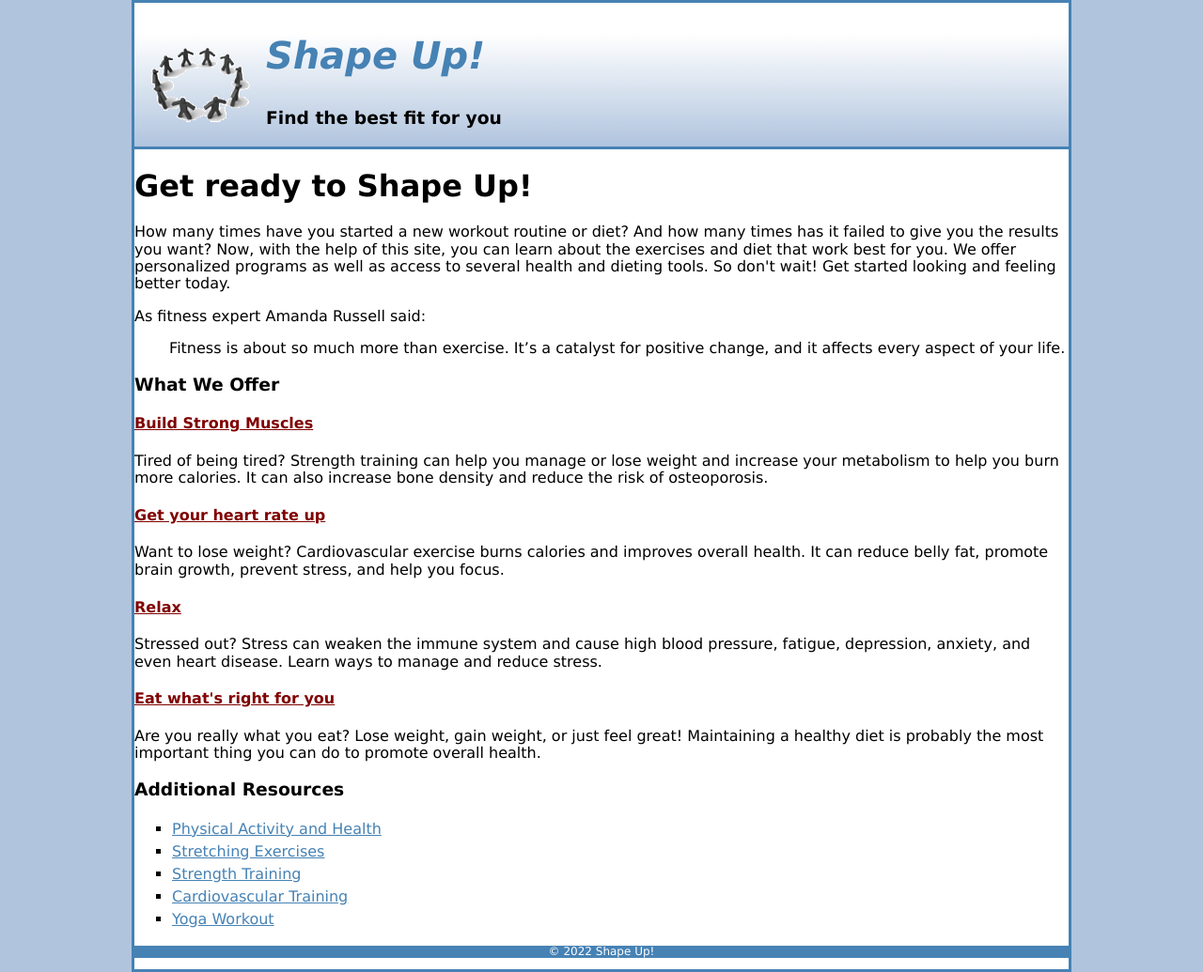
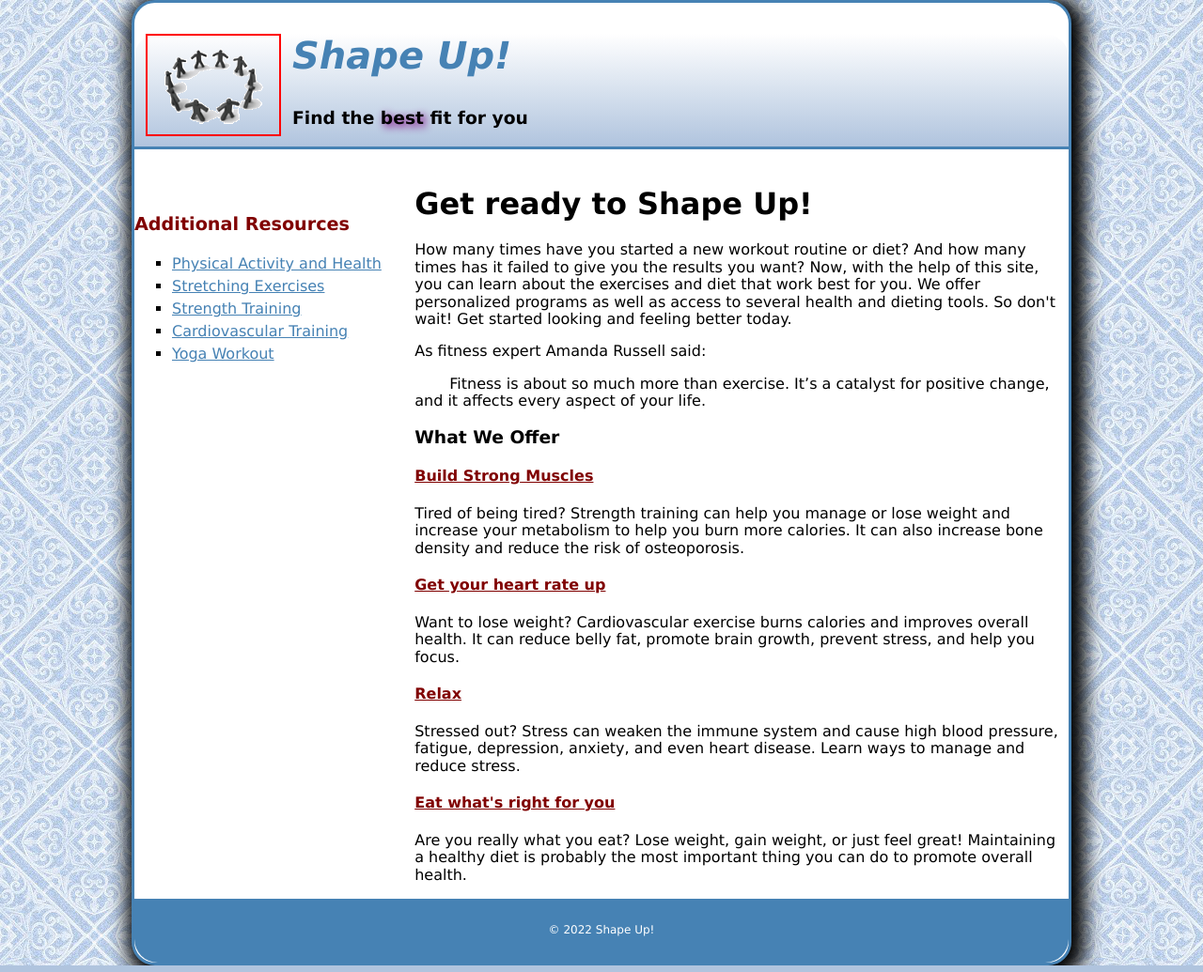
Before and after one commit to rileymulligan/shapeup, a plain HTML site: page index.html in a window 1280 px wide. Shown: the whole page at 94% size. Drawn offline with Linux system fonts and the light colour scheme.

Commit message:
Add files via upload

```diff
--- a/index.html
+++ b/index.html
@@ -8,12 +8,12 @@
 	<link rel="stylesheet" href="styles/main.css">
 </head>
 
-<body>
+<body class="clearfix">
 	<header>
 		<!-- header / logo-->
 		<img src="images\shape_up_logo.png" alt="Shape_Up_Logo">
 		<h2>Shape Up!</h2>
-		<h3>Find the best fit for you</h3>
+		<h3>Find the <span class="shadow">best</span> fit for you</h3>
 	</header>
 
 	<main>
--- a/styles/main.css
+++ b/styles/main.css
@@ -5,12 +5,15 @@
 
 html {
     background-color: lightsteelblue;
+    background-image: url(../images/bgtile.jpg);
 }
 
 header
 {
     border-bottom: 3px solid steelblue;
     background-image: linear-gradient(white, lightsteelblue);
+    border-radius: 25px 25px 0 0;
+
 
 }
 
@@ -30,6 +33,8 @@ h1,h2,h3,h4
 header img
 {
     float: left;
+    border: 2px solid red;
+    margin: 0 0.75em;
 }
 
 main
@@ -46,6 +51,8 @@ body
     border: 3px solid steelblue;
     margin: 0 auto;
     background-color: white;
+    border-radius: 25px;
+    box-shadow: 5px 5px 20px 10px black;
 }
 
 section a:link, section a:visited
@@ -70,6 +77,25 @@ aside a:hover, aside a:focus
     color: maroon;
 }
 
+
+section
+{
+    float: right;
+    width: 70%
+}
+
+aside
+{
+    width: 30%;
+}
+
+aside h3{
+    padding-top: 50px;
+    color: maroon;
+    font-size: 120%;
+
+}
+
 aside li
 {
     line-height: 1.5em;
@@ -81,12 +107,25 @@ footer p
     text-align: center;
     background-color: steelblue;
 
-
-
 }
 
 footer{
     color: white;
     background-color: steelblue;
-    padding: 15px, 0;
+    padding: 15px 0;
+    clear: both;
+    border-radius: 0 0 25px 25px;
 }
+
+.clearfix::after
+{
+    content: "";
+    clear:both;
+    display: table;
+
+}
+
+.shadow
+{
+    text-shadow: 3px 3px 8px purple;
+}
```
Also changed, not shown: images/bgtile.jpg (added).
